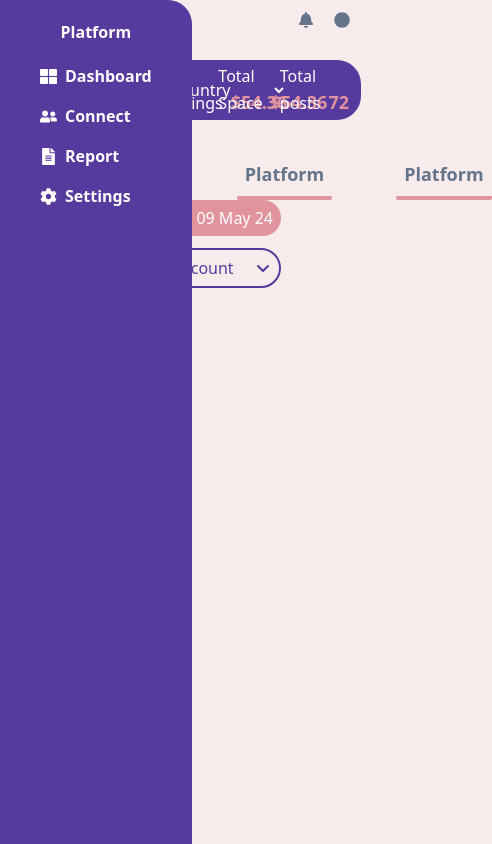
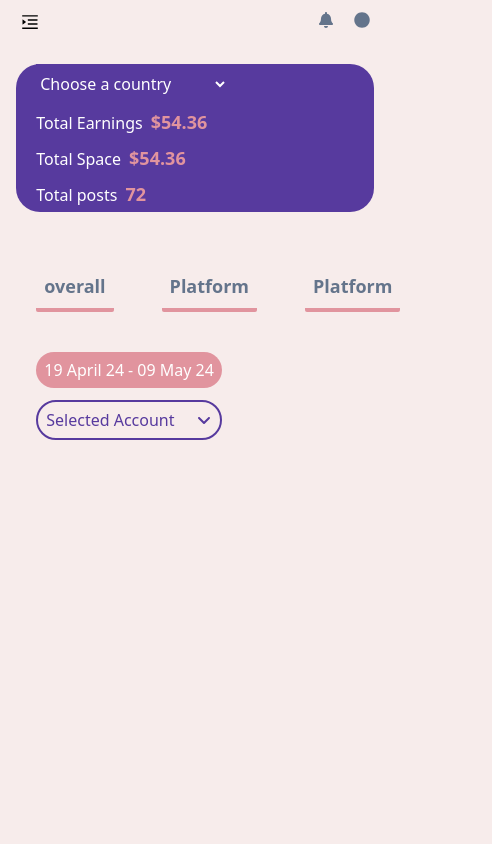
Before and after one commit to Sivav15/Weather-UI, a React (Vite) app: page / in a window 390 px wide. Shown: the whole page, 492 px wide, since content can reach past the window. Built offline with nearby package versions, Linux system fonts and the light colour scheme.

Commit message:
add responsive in sidebar and some dashboard items.

```diff
--- a/src/App.css
+++ b/src/App.css
@@ -3,7 +3,13 @@ body{
 }
 
 
+.m-icon{
+  visibility: hidden;
+}
 
-  .ant-select-selection {
-    background-color: transparent;
+@media (max-width: 950px) {
+  .m-icon{
+   visibility: visible;
   }
+
+}
--- a/src/App.jsx
+++ b/src/App.jsx
@@ -1,4 +1,4 @@
-import React from 'react'
+import React, { useState } from 'react'
 import './App.css'
 import { RouterProvider, createBrowserRouter } from 'react-router-dom';
 
@@ -10,18 +10,21 @@ import MainLayout from './layouts/MainLayout';
 
 
 const App = () => {
+
+  const [toggle, setToggle] = useState(false)
+
   const router = createBrowserRouter([
     {
       path: "/",
-      element: <MainLayout />,
+      element: <MainLayout toggle={toggle} setToggle={setToggle} />,
       children: [
         {
           index: true,
-          element: <Dashboard />,
+          element: <Dashboard toggle={toggle} setToggle={setToggle} />,
         },
         {
           path: "dashboard",
-          element: <Dashboard />,
+          element: <Dashboard toggle={toggle} setToggle={setToggle} />,
         },
         {
           path: "connect",
--- a/src/components/Sidebar.jsx
+++ b/src/components/Sidebar.jsx
@@ -1,8 +1,12 @@
-import React from 'react';
+import React, { useEffect, useState } from 'react';
 import { FaThLarge, FaUserFriends, FaFileAlt, FaCog } from 'react-icons/fa';
 import { NavLink } from 'react-router-dom';
+import './sidebar.css'
+import { FaXmark } from "react-icons/fa6";
 
-const Sidebar = () => {
+const Sidebar = ({ toggle, setToggle }) => {
+
+
 
     const values = [
         {
@@ -27,8 +31,17 @@ const Sidebar = () => {
         }
     ];
 
+
+
     return (
-        <nav className='fixed top-0 left-0'>
+        <nav className='nav-bar relative' style={toggle ? {
+            left: '0',
+        } : {}}>
+            <div className='absolute left-48 py-2.5 px-1.5 cursor-pointer x-icon'>
+                <FaXmark size={25} onClick={() => {
+                    setToggle(!toggle)
+                }} />
+            </div>
             <div className=' bg-[#573A9E] h-screen rounded-tr-3xl'>
                 <div className='py-5 text-center font-bold text-white tracking-normal'>Platform</div>
                 {values.map((item, index) => (
--- /dev/null
+++ b/src/components/sidebar.css
@@ -0,0 +1,21 @@
+
+.nav-bar{
+    width: 12rem;
+    transition: left 0.3s ease
+}
+
+.x-icon{
+    visibility: hidden;
+   }
+
+@media (max-width: 950px) {
+   .nav-bar{
+    position: absolute;
+    left : -400px;
+     top : 0;
+   }
+   .x-icon{
+    visibility: visible;
+   }
+
+}
--- a/src/layouts/MainLayout.jsx
+++ b/src/layouts/MainLayout.jsx
@@ -1,14 +1,15 @@
 import React from 'react'
 import Sidebar from '../components/Sidebar'
 import { Outlet } from 'react-router-dom'
+import './homeLayout.css'
 
-const MainLayout = () => {
+const MainLayout = ({ toggle, setToggle }) => {
     return (
-        <div className='flex'>
-            <div className='w-[12%]'>
-                <Sidebar />
+        <div className='flex-container w-full'>
+            <div className='sidebar'>
+                <Sidebar toggle={toggle} setToggle={setToggle} />
             </div>
-            <div className='w-[88%]'>
+            <div className='outlet'>
                 <Outlet />
             </div>
         </div>
--- /dev/null
+++ b/src/layouts/homeLayout.css
@@ -0,0 +1,30 @@
+.flex-container {
+    display: flex;
+    width: 100%;
+    flex-direction: row;
+
+}
+
+.sidebar {
+    min-width: 15%;
+
+}
+
+.outlet {
+
+    min-width: 80%;
+}
+
+
+
+@media (max-width: 950px) {
+
+    .sidebar {
+        min-width: 0;
+    }
+
+    .outlet {
+        min-width: 100%;
+    }
+
+}
--- a/src/pages/Dashboard.jsx
+++ b/src/pages/Dashboard.jsx
@@ -2,41 +2,49 @@ import React from 'react'
 import { FaBell, FaCircle } from 'react-icons/fa';
 import { FaAngleUp, FaAngleDown } from "react-icons/fa6";
 import SelectOption from '../components/SelectOption';
+import { AiOutlineMenuUnfold } from "react-icons/ai";
 
 
-const Dashboard = () => {
+const Dashboard = ({ toggle, setToggle }) => {
     return (
         <div className='text-slate-500 w-full'>
-            <div className='flex justify-end px-10 py-3'>
+            <div className='flex justify-between  px-5 py-3'>
+                <div className='flex gap-2 m-icon'>
+
+                    <AiOutlineMenuUnfold style={{ cursor: 'pointer' }} color={'black'} size={20} onClick={() => setToggle(!toggle)} />
+
+
+
+                </div>
                 <div className='flex gap-5'>
                     <FaBell />
                     <FaCircle />
                 </div>
             </div>
 
-            <div className=' w-10/12 mx-auto'>
-                <div className='bg-[#573A9E]  mx-auto my-5 rounded-3xl px-5 flex flex-wrap items-center  text-white'>
-                    <div className='w-3/12'>
+            <div className=' max-sm:w-11/12 sm:w-11/12 md:10/12 mx-auto'>
+                <div className=' bg-[#573A9E] max-md:flex-col mx-auto my-5 rounded-3xl px-5 flex flex-wrap md:items-center justify-around text-white xl::gap-10 md:gap-2'>
+                    <div className='w-[12rem]'>
                         <SelectOption width={'12rem'} />
                     </div>
 
-                    <div className='w-3/12 py-1 '>
+                    <div className='py-1 '>
                         <span >Total Earnings</span>
                         <span className='font-semibold text-lg pl-2 text-[#E1949E]'>$54.36</span>
                     </div>
-                    <div className='w-3/12 py-1 '>
+                    <div className=' py-1 '>
                         <span>Total Space</span>
                         <span className='font-semibold text-lg pl-2 text-[#E1949E]'>$54.36</span>
                     </div>
-                    <div className='w-3/12 py-1'>
+                    <div className='py-1'>
                         <span>Total posts</span>
                         <span className='font-semibold text-lg pl-2 text-[#E1949E]'>72</span>
                     </div>
 
                 </div>
-                <div className='mt-10'>
+                <div >
                     <div className='flex justify-between px-5 flex-wrap'>
-                        <div className='flex gap-16 items-start'>
+                        <div className='flex max-sm:gap-12 sm:gap-16 items-start mt-10'>
                             <div className=' font-semibold text-lg border-solid border-[#E1949E] border-b-4 rounded-sm pb-2'>
                                 <span className='px-2'>overall</span>
                             </div>
@@ -48,7 +56,7 @@ const Dashboard = () => {
                                 <span className='px-2'>Platform</span>
                             </div>
                         </div>
-                        <div className='flex flex-col gap-3'>
+                        <div className='flex flex-col gap-3 mt-10'>
                             <div className='flex justify-between items-center gap-1 text-white bg-[#E1949E] rounded-full py-1.5 px-2'>
                                 <div>19 April 24</div>
                                 <div>-</div>
```
